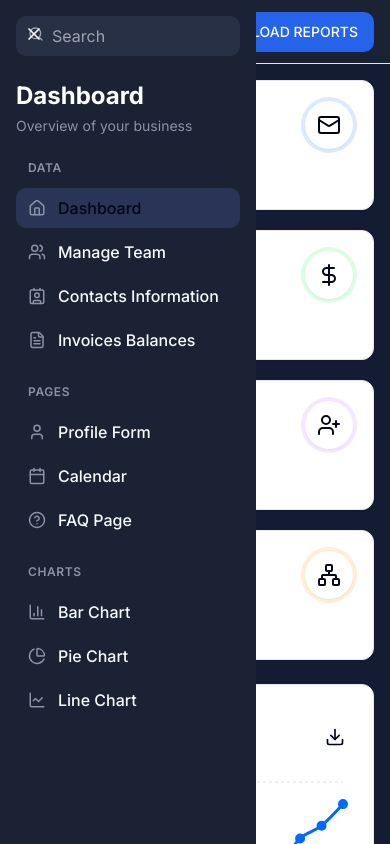
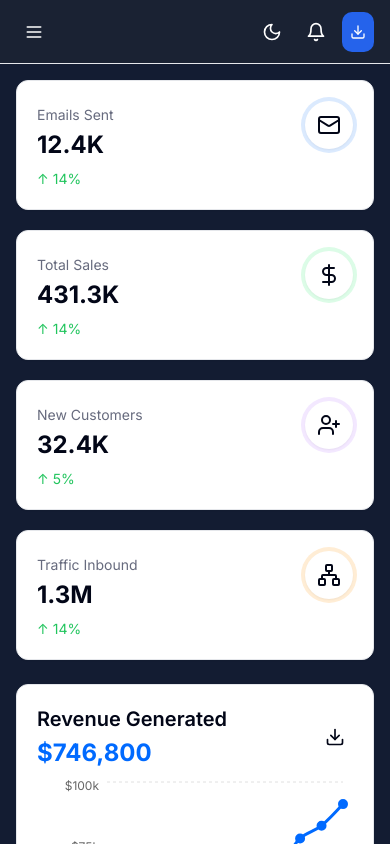
Before and after one commit to Montaser0/team-stratosphere, a React (Vite) app: page / in a window 390 px wide. Shown: the top 844 px of the page. Built offline with nearby package versions, Linux system fonts and the light colour scheme.

Commit message:
Fix sidebar toggle and responsiveness
The sidebar toggle was malfunctioning, causing the sidebar to disappear and reappear on each click. This commit fixes the toggle functionality and ensures the sidebar is responsive across different devices.

```diff
--- a/src/components/layout/Layout.tsx
+++ b/src/components/layout/Layout.tsx
@@ -13,7 +13,7 @@ const Layout = () => {
       <Sidebar />
       <main
         className={cn(
-          "transition-all duration-300 ease-in-out",
+          "transition-all duration-300 ease-in-out min-h-screen",
           isOpen ? "lg:ml-64" : "ml-0"
         )}
       >
--- a/src/components/layout/Sidebar.tsx
+++ b/src/components/layout/Sidebar.tsx
@@ -15,9 +15,19 @@ interface SidebarItemProps {
 }
 
 const SidebarItem = ({ to, icon, label }: SidebarItemProps) => {
+  const { close } = useSidebar();
+
+  // Close sidebar on mobile when clicking a link
+  const handleClick = () => {
+    if (window.innerWidth < 1024) {
+      close();
+    }
+  };
+
   return (
     <NavLink
       to={to}
+      onClick={handleClick}
       className={({ isActive }) =>
         cn(
           "flex items-center gap-3 px-3 py-2 rounded-md transition-colors",
@@ -37,13 +47,14 @@ const Sidebar = () => {
 
   return (
     <>
-      {/* Mobile sidebar toggle */}
-      <button
-        onClick={toggle}
-        className="lg:hidden fixed top-4 left-4 z-50 p-2 rounded-md bg-sidebar-background text-sidebar-foreground"
-      >
-        {isOpen ? <X size={20} /> : <Menu size={20} />}
-      </button>
+      {/* Mobile overlay to close sidebar when clicking outside */}
+      {isOpen && (
+        <div
+          className="lg:hidden fixed inset-0 bg-black bg-opacity-50 z-30"
+          onClick={toggle}
+          aria-hidden="true"
+        />
+      )}
 
       {/* Sidebar */}
       <aside
@@ -53,6 +64,14 @@ const Sidebar = () => {
         )}
       >
         <div className="flex flex-col h-full overflow-y-auto bg-[#1a2233] no-scrollbar">
+          {/* Close button for mobile */}
+          <button
+            onClick={toggle}
+            className="lg:hidden absolute top-4 right-4 p-2 rounded-md bg-[#283046] text-white"
+          >
+            <X size={20} />
+          </button>
+
           {/* Search box at the top */}
           <div className="p-4">
             <div className="relative">
--- a/src/components/layout/TopBar.tsx
+++ b/src/components/layout/TopBar.tsx
@@ -10,11 +10,12 @@ const TopBar = () => {
   const { isOpen, toggle } = useSidebar();
 
   return (
-    <div className="h-16 px-4 border-b bg-[#1a2233] flex items-center justify-between">
+    <div className="h-16 px-4 border-b bg-[#1a2233] flex items-center justify-between sticky top-0 z-20">
       <div className="flex items-center gap-4">
         <button
           onClick={toggle}
           className="p-2 rounded-md hover:bg-[#283046] transition-colors text-white"
+          aria-label={isOpen ? "Close sidebar" : "Open sidebar"}
         >
           <Menu size={20} />
         </button>
@@ -24,19 +25,30 @@ const TopBar = () => {
         <button
           onClick={toggleTheme}
           className="p-2 rounded-md hover:bg-[#283046] transition-colors text-white"
+          aria-label={theme === "dark" ? "Switch to light theme" : "Switch to dark theme"}
         >
           {theme === "dark" ? <Sun size={20} /> : <Moon size={20} />}
         </button>
 
-        <button className="p-2 rounded-md hover:bg-[#283046] transition-colors text-white">
+        <button
+          className="p-2 rounded-md hover:bg-[#283046] transition-colors text-white"
+          aria-label="Notifications"
+        >
           <Bell size={20} />
         </button>
 
         <Button
-          className="bg-blue-600 hover:bg-blue-700 text-white font-medium py-1.5 px-4 rounded-md flex items-center gap-1.5 text-sm transition-colors"
+          className="bg-blue-600 hover:bg-blue-700 text-white font-medium py-1.5 px-4 rounded-md flex items-center gap-1.5 text-sm transition-colors md:flex hidden"
         >
           <Download size={16} />
           <span>DOWNLOAD REPORTS</span>
+        </Button>
+
+        <Button
+          className="bg-blue-600 hover:bg-blue-700 text-white font-medium p-2 rounded-md flex items-center md:hidden"
+          aria-label="Download reports"
+        >
+          <Download size={16} />
         </Button>
       </div>
     </div>
--- a/src/context/SidebarContext.tsx
+++ b/src/context/SidebarContext.tsx
@@ -1,5 +1,5 @@
 
-import { createContext, useContext, useState } from "react";
+import { createContext, useContext, useState, useEffect } from "react";
 
 interface SidebarContextProps {
   isOpen: boolean;
@@ -11,6 +11,26 @@ const SidebarContext = createContext<SidebarContextProps | undefined>(undefined)
 
 export function SidebarProvider({ children }: { children: React.ReactNode }) {
   const [isOpen, setIsOpen] = useState(true);
+
+  // Close sidebar by default on mobile
+  useEffect(() => {
+    const handleResize = () => {
+      if (window.innerWidth < 1024) {
+        setIsOpen(false);
+      } else {
+        setIsOpen(true);
+      }
+    };
+
+    // Set initial state
+    handleResize();
+
+    // Add event listener
+    window.addEventListener("resize", handleResize);
+
+    // Clean up
+    return () => window.removeEventListener("resize", handleResize);
+  }, []);
 
   const toggle = () => setIsOpen((prev) => !prev);
   const close = () => setIsOpen(false);
```
